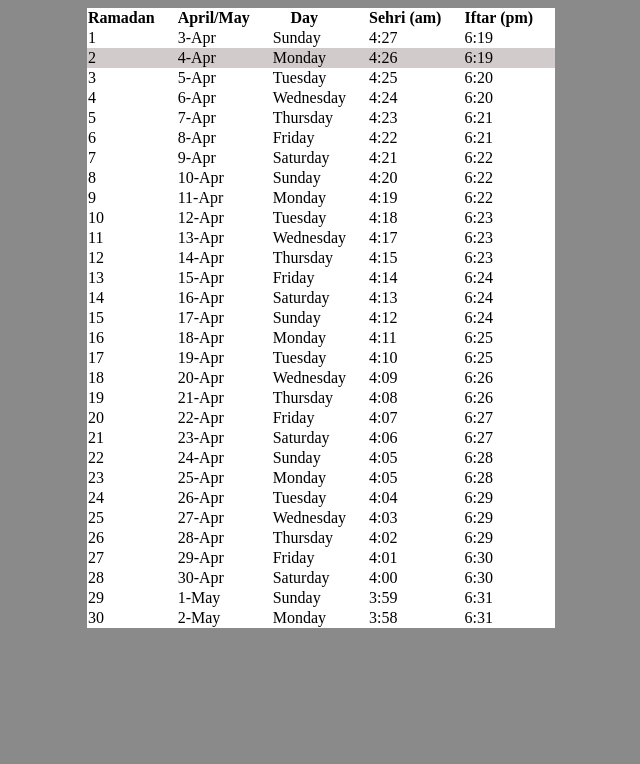
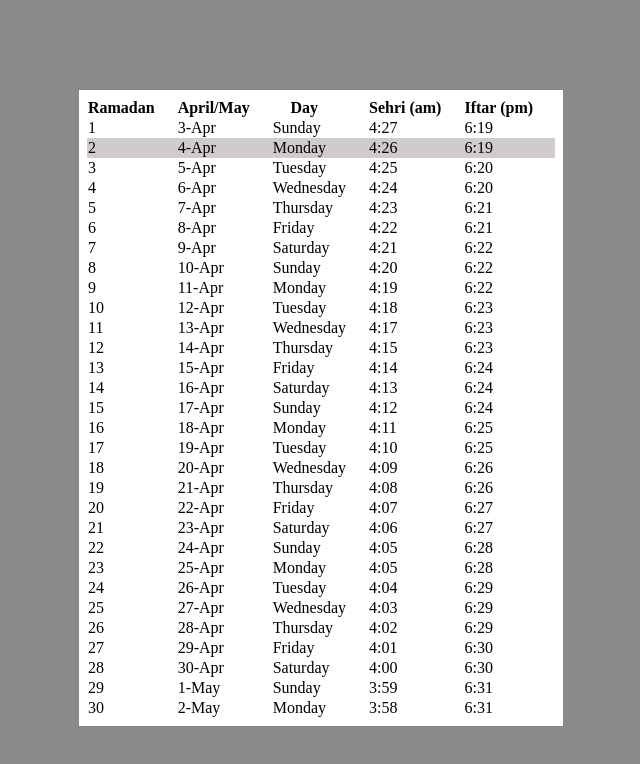
Before and after one commit to mynul00/koci.ml, a plain HTML site: page index.html in a window 1280 px wide. Shown: the whole page, without its empty margins (319-959 px from the left). Drawn offline with Linux system fonts and the light colour scheme.

Commit message:
Update 2style.css

```diff
--- a/2style.css
+++ b/2style.css
@@ -4,16 +4,18 @@ body
     display: flex;
     justify-content: center;
     align-items: center;
-    min-height: 100%;
+    min-height: 100vh;
 }
 
 .min
 {
 
-       max-block-size: fit-content;
+      max-width: 100%;
     background-color: rgb(255, 255, 255);
 }
 table
 {
     border-spacing: 0px;
+       max-width: 100%;
+    padding: 8px;
 }
```
